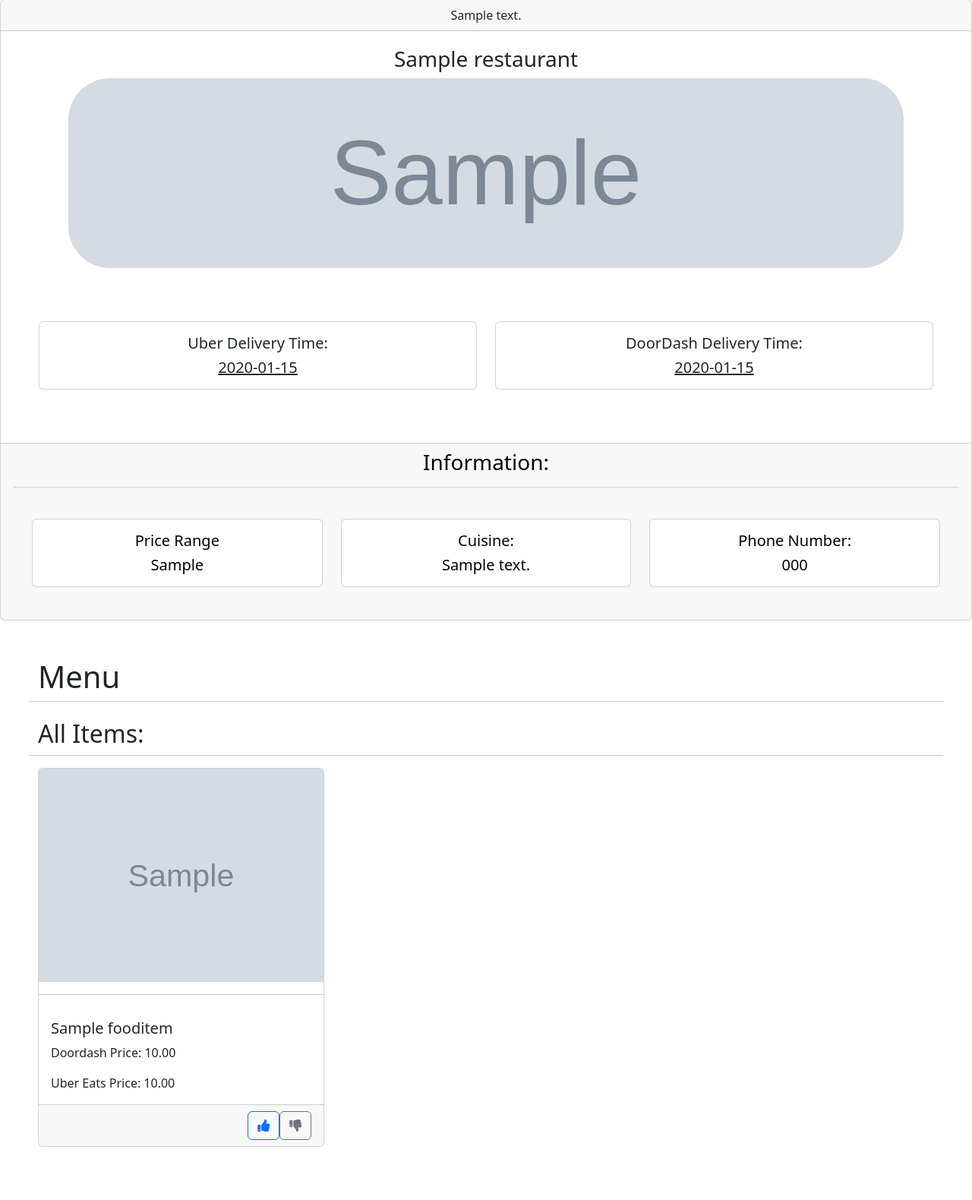
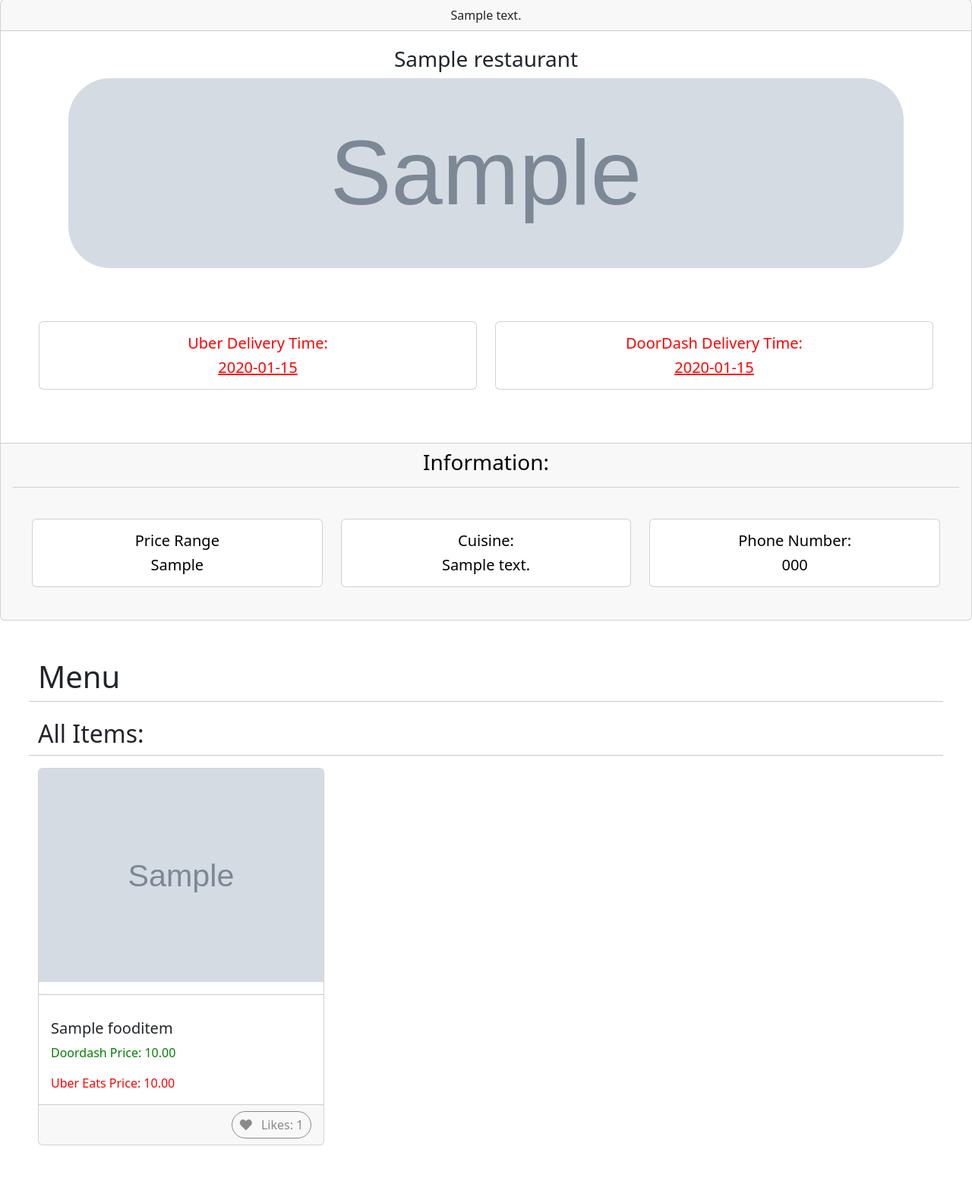
Before and after one commit to devo329/Group5-project, a Django app: template restaurants/templates/restaurant.html in a window 1280 px wide. Shown: the part 76-1656 px from the top of the page at 76% size. After the commit the page ends 1584 px from the top, so only its background shows below. Run offline with Django 4.2, Linux system fonts and the light colour scheme; the template is opened without the code that fills it: values that come from a table or form of the project are taken from there, others are empty; tables that the repository leaves empty hold one stand-in row (values such as "Sample post"); grey boxes marked "Sample" are stand-in pictures; some libraries are stand-ins or nearby versions.

Commit message:
metrics stuff
added like button functionality if logged in

green/red colors to distingush faster/cheaper alternatives

```diff
--- a/restaurants/admin.py
+++ b/restaurants/admin.py
@@ -8,5 +8,3 @@ admin.site.register(Owner)
 admin.site.register(Menu)
 admin.site.register(FoodItem)
 admin.site.register(Reviews)
-
-# admin.site.register(Ratings)
--- a/restaurants/models.py
+++ b/restaurants/models.py
@@ -1,3 +1,4 @@
+from statistics import mode
 from django.db import models
 from django.contrib.auth.models import User
 from django.core.exceptions import ValidationError
@@ -18,6 +19,10 @@ class FoodItem(models.Model):
     uber_price = models.DecimalField(max_digits = 5, decimal_places=2, default=0.0)
     type = models.CharField(max_length=30, default='')
     image_name = models.CharField(max_length=30,default='')
+    likes = models.IntegerField(default=0)
+    dislikes = models.IntegerField(default=0)
+    likers = models.ManyToManyField(User, related_name='likers', blank=True)
+    dislikers = models.ManyToManyField(User, related_name='dislikers', blank=True)
 
     def __str__(self) -> str:
         return self.name
--- /dev/null
+++ b/restaurants/static/styles/likes.css
@@ -0,0 +1,70 @@
+.button-like {
+    border: 0.5px solid #8a8a8a;
+    background-color: transparent;
+    text-decoration: none;
+    padding: 5px 10px;
+    position: relative;
+    vertical-align: middle;
+    text-align: center;
+    display: inline-block;
+    border-radius: 3rem;
+    color: #8a8a8a;
+    transition: all ease 0.4s;
+  }
+
+  .button-like span {
+    margin-left: 0.5rem;
+  }
+
+  .button-like .fa,
+  .button-like span {
+    transition: all ease 0.4s;
+  }
+
+  .button-like:focus {
+    background-color: transparent;
+  }
+
+  .button-like:focus .fa,
+  .button-like:focus span {
+    color: #8a8a8a;
+  }
+
+  .button-like:hover {
+    border-color: #cc4b37;
+    background-color: transparent;
+  }
+
+  .button-like:hover .fa,
+  .button-like:hover span {
+    color: #cc4b37;
+  }
+
+  .liked {
+    background-color: #cc4b37;
+    border-color: #cc4b37;
+  }
+
+  .liked .fa,
+  .liked span {
+    color: #fefefe;
+  }
+
+  .liked:focus {
+    background-color: #cc4b37;
+  }
+
+  .liked:focus .fa,
+  .liked:focus span {
+    color: #fefefe;
+  }
+
+  .liked:hover {
+    background-color: #cc4b37;
+    border-color: #cc4b37;
+  }
+
+  .liked:hover .fa,
+  .liked:hover span {
+    color: #fefefe;
+  }
--- a/restaurants/templates/restaurant.html
+++ b/restaurants/templates/restaurant.html
@@ -1,30 +1,43 @@
 {% load static %}
 <!DOCTYPE html>
 <html lang="en">
+
 <head>
-
   <!--Bootstrap CSS-->
   <meta charset="utf-8">
   <meta name="viewport" content="width=device-width, initial-scale=1">
-    <link href="https://cdn.jsdelivr.net/npm/bootstrap@5.3.0-alpha1/dist/css/bootstrap.min.css" rel="stylesheet" integrity="sha384-GLhlTQ8iRABdZLl6O3oVMWSktQOp6b7In1Zl3/Jr59b6EGGoI1aFkw7cmDA6j6gD" crossorigin="anonymous">
+  <link href="https://cdn.jsdelivr.net/npm/bootstrap@5.3.0-alpha1/dist/css/bootstrap.min.css" rel="stylesheet"
+    integrity="sha384-GLhlTQ8iRABdZLl6O3oVMWSktQOp6b7In1Zl3/Jr59b6EGGoI1aFkw7cmDA6j6gD" crossorigin="anonymous">
+
   <!--Bootstrap CSS-->
   <link rel="stylesheet" href="https://use.fontawesome.com/releases/v5.14.0/css/all.css">
+  <link rel="stylesheet" type="text/css" href="../static/styles/likes.css" />
 
+  <!--Bootstrap JS-->
+  <script src="https://cdn.jsdelivr.net/npm/@popperjs/core@2.9.2/dist/umd/popper.min.js"
+    integrity="sha384-IQsoLXl5PILFhosVNubq5LC7Qb9DXgDA9i+tQ8Zj3iwWAwPtgFTxbJ8NT4GN1R8p"
+    crossorigin="anonymous"></script>
+  <script src="https://cdn.jsdelivr.net/npm/bootstrap@5.0.2/dist/js/bootstrap.min.js"
+    integrity="sha384-cVKIPhGWiC2Al4u+LWgxfKTRIcfu0JTxR+EQDz/bgldoEyl4H0zUF0QKbrJ0EcQF"
+    crossorigin="anonymous"></script>
+  <!--Bootstrap JS-->
 
   <!--Navbar-->
   <nav class="navbar navbar-light" style="background-color: rgb(232, 218, 68);">
     <div class="container-fluid">
       <a class="navbar-brand" href="{% url 'index' %}">
         <!-- logo -->
-      <img src="/static/logo.png" alt="" width="60" height="48" class="d-inline-block align-text-top" >
+        <img src="/static/logo.png" alt="" width="60" height="48" class="d-inline-block align-text-top">
       </a>
-    <button class="navbar-toggler" type="button" data-bs-toggle="collapse" data-bs-target="#navbarNav" aria-controls="navbarNav" aria-expanded="false" aria-label="Toggle navigation">
+
+      <button class="navbar-toggler" type="button" data-bs-toggle="collapse" data-bs-target="#navbarNav"
+        aria-controls="navbarNav" aria-expanded="false" aria-label="Toggle navigation">
         <span class="navbar-toggler-icon"></span>
       </button>
+
       <div class="collapse navbar-collapse" id="navbarNav">
         <ul class="navbar-nav">
           <li class="nav-item">
-
             <a class="nav-link active" aria-current="page" href="{% url 'index' %}">Home</a>
           </li>
         </ul>
@@ -32,15 +45,9 @@
     </div>
   </nav>
   <!--Navbar-->
+</head>
 
-
-</head>
 <body>
-    <!--Bootstrap JS-->
-    <script src="https://cdn.jsdelivr.net/npm/@popperjs/core@2.9.2/dist/umd/popper.min.js" integrity="sha384-IQsoLXl5PILFhosVNubq5LC7Qb9DXgDA9i+tQ8Zj3iwWAwPtgFTxbJ8NT4GN1R8p" crossorigin="anonymous"></script>
-    <script src="https://cdn.jsdelivr.net/npm/bootstrap@5.0.2/dist/js/bootstrap.min.js" integrity="sha384-cVKIPhGWiC2Al4u+LWgxfKTRIcfu0JTxR+EQDz/bgldoEyl4H0zUF0QKbrJ0EcQF" crossorigin="anonymous"></script>
-     <!--Bootstrap JS-->
-
   <!-- Banner Info -->
   {% for restaurant in restaurant %}
   <div class="card text-center">
@@ -52,7 +59,8 @@
     <!-- Name + Banner -->
     <div class="container-md" style="padding: 20px;">
       <h3 class="card-title">{{restaurant.name}}</h3>
-        <img src="/static/banners/{{restaurant.banner_name}}" style= "height: 250px; border-radius:55px; object-fit: cover; " class="card-img-top" alt="...">
+      <img src="/static/banners/{{restaurant.banner_name}}"
+        style="height: 250px; border-radius:55px; object-fit: cover; " class="card-img-top" alt="...">
     </div>
 
     <!-- Delivery Times -->
@@ -60,8 +68,13 @@
       <div class="col-sm-6" style="padding-bottom: 20px;">
         <div class="card">
           <div class="card-body">
-            <h5 class="card-title">Uber Delivery Time:</h5>
-            <h5 class="card-text"><u>{{restaurant.uber_delivery_time}}</u></h5>
+            {% if restaurant.uber_delivery_time < restaurant.doordash_delivery_time %}
+              <h5 style="color: green;" class ="card-title">Uber Delivery Time:</h5>
+              <h5 style="color: green;" class="card-text"><u>{{restaurant.uber_delivery_time}}</u></h5>
+            {% else %}
+              <h5 style="color: red;" class="card-title">Uber Delivery Time:</h5>
+              <h5 style="color: red;" class="card-text"><u>{{restaurant.uber_delivery_time}}</u></h5>
+            {% endif %}
           </div>
         </div>
       </div>
@@ -69,8 +82,13 @@
       <div class="col-sm-6" style="padding-bottom: 20px;">
         <div class="card">
           <div class="card-body">
-            <h5 class="card-title">DoorDash Delivery Time:</h5>
-            <h5 class="card-text"><u>{{restaurant.doordash_delivery_time}}</u></h5>
+            {% if restaurant.uber_delivery_time > restaurant.doordash_delivery_time %}
+              <h5 style="color: green;" class="card-title">DoorDash Delivery Time:</h5>
+              <h5 style="color: green;" class="card-text"><u>{{restaurant.doordash_delivery_time}}</u></h5>
+            {% else %}
+              <h5 style="color: red;" class="card-title">DoorDash Delivery Time:</h5>
+              <h5 style="color: red;" class="card-text"><u>{{restaurant.doordash_delivery_time}}</u></h5>
+            {% endif %}
           </div>
         </div>
       </div>
@@ -127,26 +145,44 @@
       {% for item in menu %}
       <div class="col-sm-4" style="padding-bottom: 20px;">
         <div class="card">
-          <img src="/static/fooditem/{{item.image_name}}" style= "width:100%;" class="card-img-top" alt="..." style="object-fit: cover;">
+          <img src="/static/fooditem/{{item.image_name}}" style="width:100%;" class="card-img-top" alt="..."
+            style="object-fit: cover;">
           <hr>
           <div class="card-body">
             <h5 class="card-title">{{item.name}}</h5>
-            <p class="card-text">Doordash Price: {{item.doordash_price}}</p>
-            <p class="card-text">Uber Eats Price: {{item.uber_price}}</p>
+            {% if item.uber_price < item.doordash_price %}
+              <p style = "color:red;" class="card-text">Doordash Price: {{item.doordash_price}}</p>
+              <p style = "color:green;" class="card-text">Uber Eats Price: {{item.uber_price}}</p>
+            {% else %}
+              <p style = "color:green;" class="card-text">Doordash Price: {{item.doordash_price}}</p>
+              <p style = "color:red;" class="card-text">Uber Eats Price: {{item.uber_price}}</p>
+            {% endif %}
           </div>
+
           <div class="card-footer d-flex align-items-end justify-content-end">
-            <button class="btn btn-outline-primary mr-2">
-              <i class="fas fa-thumbs-up"></i>
+            {% for restaurant in restaurant %}
+            <form action="{% url 'like' item.id restaurant.name %}" method="post">
+              {% csrf_token %}
+              {% if user in item.likers.all %}
+              <button class="button button-like liked">
+                <i class="fa fa-heart"></i>
+                <span>Likes: {{ item.likes }} </span>
               </button>
-            <button class="btn btn-outline-secondary">
-              <i class="fas fa-thumbs-down"></i>
+              {% else %}
+              <button class="button button-like">
+                <i class="fa fa-heart"></i>
+                <span>Likes: {{ item.likes }} </span>
               </button>
+              {% endif %}
+              {% endfor %}
+            </form>
           </div>
+
         </div>
       </div>
       {% endfor %}
-
   </div>
   <!--Cards-->
+
 </body>
 </html>
--- a/restaurants/urls.py
+++ b/restaurants/urls.py
@@ -3,5 +3,6 @@ from . import views
 
 urlpatterns = [
     path("", views.index, name="index"),
-    path("restaurant/", views.restaurant,),
+    path("restaurant/", views.restaurant,name='restaurant'),
+    path('like/<int:item_id>/<restaurant_id>', views.like, name='like'),
 ]
```
Also changed, not shown: restaurants/views.py (+21 -6 lines), restaurants/migrations/0011_fooditem_dislikes_fooditem_likes.py (added), restaurants/migrations/0012_fooditem_dislikers_fooditem_likers.py (added), restaurants/templates/index.html (line endings or trailing spaces). Lines whose indentation alone changed are shown as unchanged.
